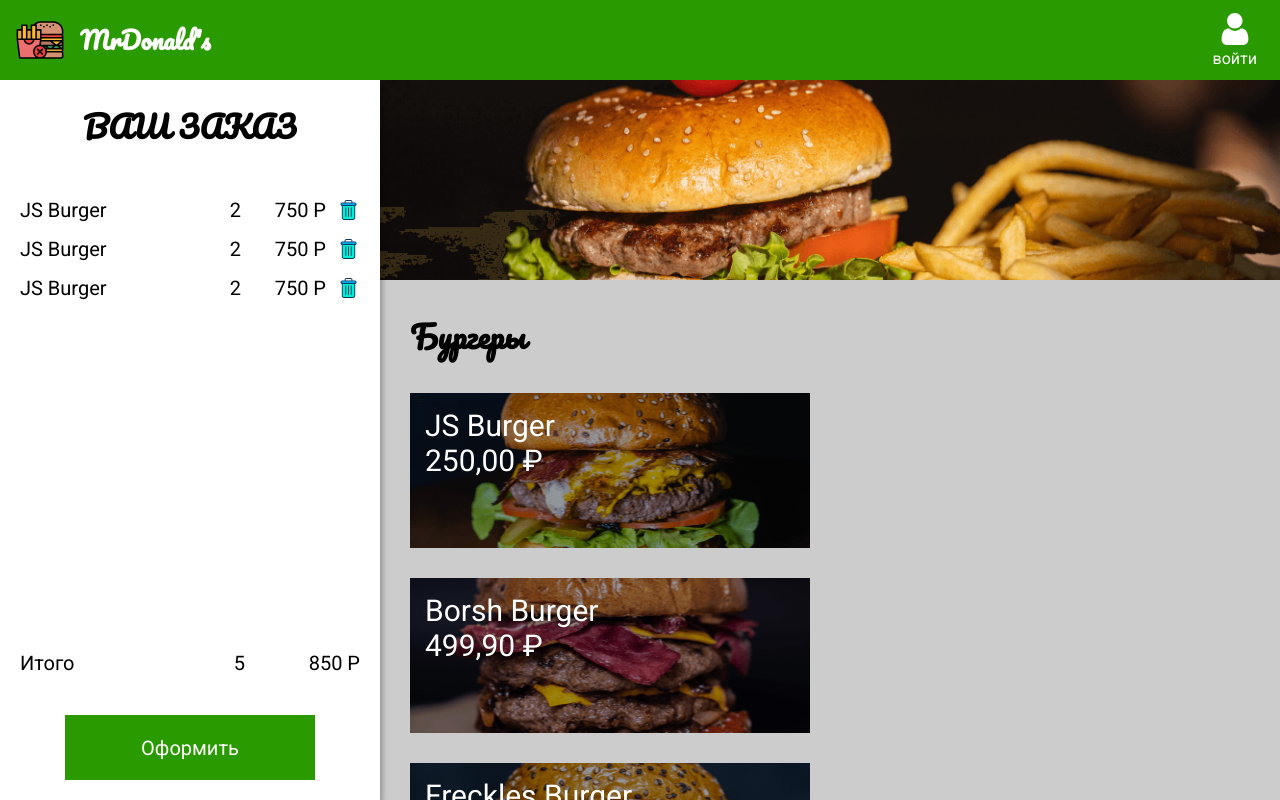
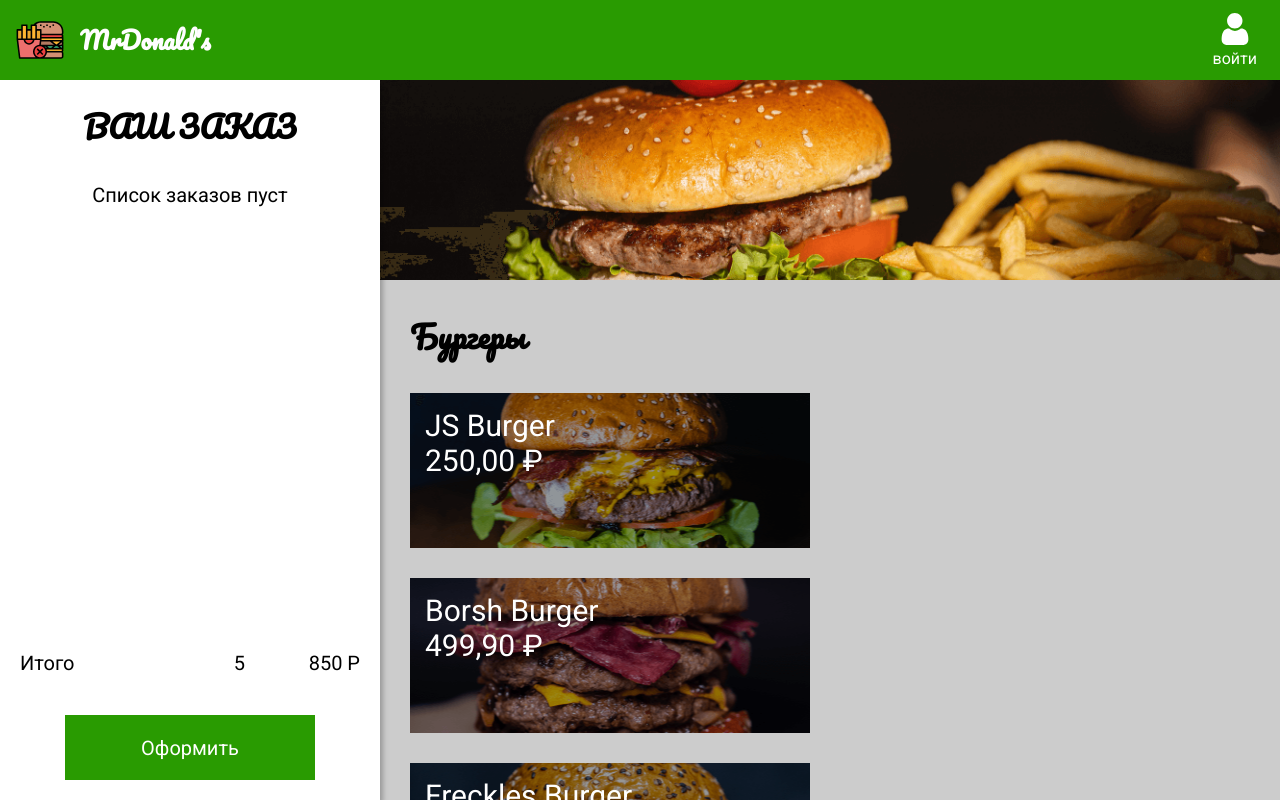
Before and after one commit to reying/React-Lessons, a React (Create React App) app in the folder mrdonalds/: page / in a window 1280 px wide. Shown: the top 800 px of the page. Built offline with nearby package versions, Linux system fonts and the light colour scheme.

Commit message:
Completed task lesson 7

```diff
--- a/mrdonalds/src/App.js
+++ b/mrdonalds/src/App.js
@@ -1,21 +1,24 @@
 import React from 'react';
-import { GlobalStyle } from './Components/GlobalStyle';
-import { NavBar } from './Components/NavBar';
-import { Menu } from './Components/Menu';
-import { ModalItem } from './Components/ModalItem';
-import { Order } from './Components/Order';
+import { GlobalStyle } from './Components/Style/GlobalStyle';
+import { NavBar } from './Components/NavBar/NavBar';
+import { Menu } from './Components/Menu/Menu';
+import { ModalItem } from './Components/Modal/ModalItem';
+import { Order } from './Components/Order/Order';
+import { useOpenItem } from './Components/Hooks/useOpenItem';
+import { useOrders } from './Components/Hooks/useOrders';
 
 function App() {
 
-  const [openItem, setOpenItem] = React.useState(null);
+  const openItem = useOpenItem();
+  const orders = useOrders();
 
   return (
     <>
       <GlobalStyle/>
       <NavBar/>
-      <Order/>
-      <Menu setOpenItem={setOpenItem}/>
-      <ModalItem openItem={openItem} setOpenItem={setOpenItem}/>
+      <Order {...orders}/>
+      <Menu {...openItem}/>
+      { openItem.openItem && <ModalItem {...openItem} {...orders}/> }
     </>
   );
 }
--- /dev/null
+++ b/mrdonalds/src/Components/Hooks/useOpenItem.js
@@ -0,0 +1,6 @@
+import { useState } from 'react';
+
+export function useOpenItem() {
+  const [openItem, setOpenItem] = useState(null);
+  return { openItem, setOpenItem };
+}
--- /dev/null
+++ b/mrdonalds/src/Components/Hooks/useOrders.js
@@ -0,0 +1,6 @@
+import { useState } from 'react';
+
+export function useOrders() {
+  const [orders, setOrders] = useState([]);
+  return { orders, setOrders };
+}
--- a/mrdonalds/src/Components/Banner.js
+++ b/mrdonalds/src/Components/Menu/Banner.js
@@ -1,5 +1,5 @@
 import styled from 'styled-components';
-import bannerImg from '../image/banner.png';
+import bannerImg from '../../image/banner.png';
 
 export const Banner = styled.div`
   width: 100%;
--- a/mrdonalds/src/Components/Menu.js
+++ b/mrdonalds/src/Components/Menu/Menu.js
@@ -1,6 +1,6 @@
 import React from 'react';
 import styled from 'styled-components';
-import dbMenu from './DBMenu';
+import dbMenu from '../DBMenu';
 import { ListItem } from './ListItem';
 import { Banner } from './Banner';
 
--- a/mrdonalds/src/Components/ModalItem.js
+++ b/mrdonalds/src/Components/Modal/ModalItem.js
@@ -1,6 +1,6 @@
 import React from 'react';
 import styled from 'styled-components';
-import { ButtonCheckout } from './ButtonCheckout';
+import { ButtonCheckout } from '../Style/ButtonCheckout';
 
 const Overlay = styled.div`
   position: fixed;
@@ -45,15 +45,23 @@
   font-family: 'Pacifico', cursive;
 `;
 
-export const ModalItem = ({ openItem, setOpenItem }) => {
+export const ModalItem = ({ openItem, setOpenItem, orders, setOrders }) => {
 
-  function closeModal(e) {
+  const closeModal = (e) => {
     if (e.target.id === 'overlay') {
       setOpenItem(null);
     }
-  }
+  };
 
-  if (!openItem) return null;
+  const order = {
+    ...openItem
+  };
+
+  const addToOrder = () => {
+    setOrders([...orders, order]);
+    setOpenItem(null);
+  };
+
   return (
     <Overlay id="overlay" onClick={closeModal}>
       <Modal>
@@ -63,7 +71,7 @@
             <div>{openItem.name}</div>
             <div>{openItem.price.toLocaleString('ru-Ru', {style: 'currency', currency: 'RUB'})}</div>
           </HeaderContent>
-          <ButtonCheckout>Добавить</ButtonCheckout>
+          <ButtonCheckout onClick={addToOrder}>Добавить</ButtonCheckout>
         </Content>
       </Modal>
     </Overlay>
--- a/mrdonalds/src/Components/NavBar.js
+++ b/mrdonalds/src/Components/NavBar/NavBar.js
@@ -1,7 +1,7 @@
 import React from 'react';
 import styled from 'styled-components';
-import logoImg from '../image/logo.svg';
-import signImg from '../image/sign.svg';
+import logoImg from '../../image/logo.svg';
+import signImg from '../../image/sign.svg';
 
 const NavBarStyled = styled.header`
   position: fixed;
@@ -9,7 +9,7 @@
   left: 0;
   z-index: 999;
   height: 80px;
-  width: 100vw;
+  width: 100%;
   display: flex;
   justify-content: space-between;
   align-items: center;
@@ -42,11 +42,11 @@
 export const NavBar = () => (
   <NavBarStyled>
     <Logo>
-      <ImgLogo src={logoImg} alt="лого" />
+      <ImgLogo src={logoImg} alt="лого"/>
       <H1>MrDonald's</H1>
     </Logo>
     <Login>
-      <img src={signImg} alt="войти" />
+      <img src={signImg} alt="войти"/>
       <p>войти</p>
     </Login>
   </NavBarStyled>
--- a/mrdonalds/src/Components/Order.js
+++ b/mrdonalds/src/Components/Order/Order.js
@@ -1,6 +1,6 @@
 import React from 'react';
 import styled from 'styled-components';
-import { ButtonCheckout } from './ButtonCheckout';
+import { ButtonCheckout } from '../Style/ButtonCheckout';
 import { OrderListItem } from './OrderListItem';
 
 const OrderStyled = styled.section`
@@ -43,16 +43,20 @@
   margin-left: 50px;
 `;
 
-export const Order = () => {
+const EmptyList = styled.p`
+  text-align: center;
+`;
+
+export const Order = ({ orders }) => {
   return (
     <OrderStyled>
       <OrderTitle>ВАШ ЗАКАЗ</OrderTitle>
       <OrderContent>
+        {orders.length ?
         <OrderList>
-          <OrderListItem/>
-          <OrderListItem/>
-          <OrderListItem/>
-        </OrderList>
+          {orders.map(order => <OrderListItem order={order}/>)}
+        </OrderList> :
+        <EmptyList>Список заказов пуст</EmptyList>}
       </OrderContent>
       <Total>
         <span>Итого</span>
--- a/mrdonalds/src/Components/OrderListItem.js
+++ b/mrdonalds/src/Components/Order/OrderListItem.js
@@ -1,6 +1,6 @@
 import React from 'react';
 import styled from 'styled-components';
-import trashImg from '../image/trash.svg';
+import trashImg from '../../image/trash.svg';
 
 const OrderItemStyled = styled.li`
   display: flex;
@@ -30,11 +30,11 @@
   corsor: pointer;
 `;
 
-export const OrderListItem = () => (
+export const OrderListItem = ({ order }) => (
   <OrderItemStyled>
-    <ItemName>JS Burger</ItemName>
+    <ItemName>{order.name}</ItemName>
     <span>2</span>
-    <ItemPrice>750 Р</ItemPrice>
+    <ItemPrice>{order.price.toLocaleString('ru-RU', {style: 'currency', currency: 'RUB'})}</ItemPrice>
     <TrashButton/>
   </OrderItemStyled>
 );
```
Also changed, not shown: mrdonalds/src/Components/Menu/ListItem.js (renamed from mrdonalds/src/Components/ListItem.js), mrdonalds/src/Components/Style/ButtonCheckout.js (renamed from mrdonalds/src/Components/ButtonCheckout.js), mrdonalds/src/Components/Style/GlobalStyle.js (renamed from mrdonalds/src/Components/GlobalStyle.js).
